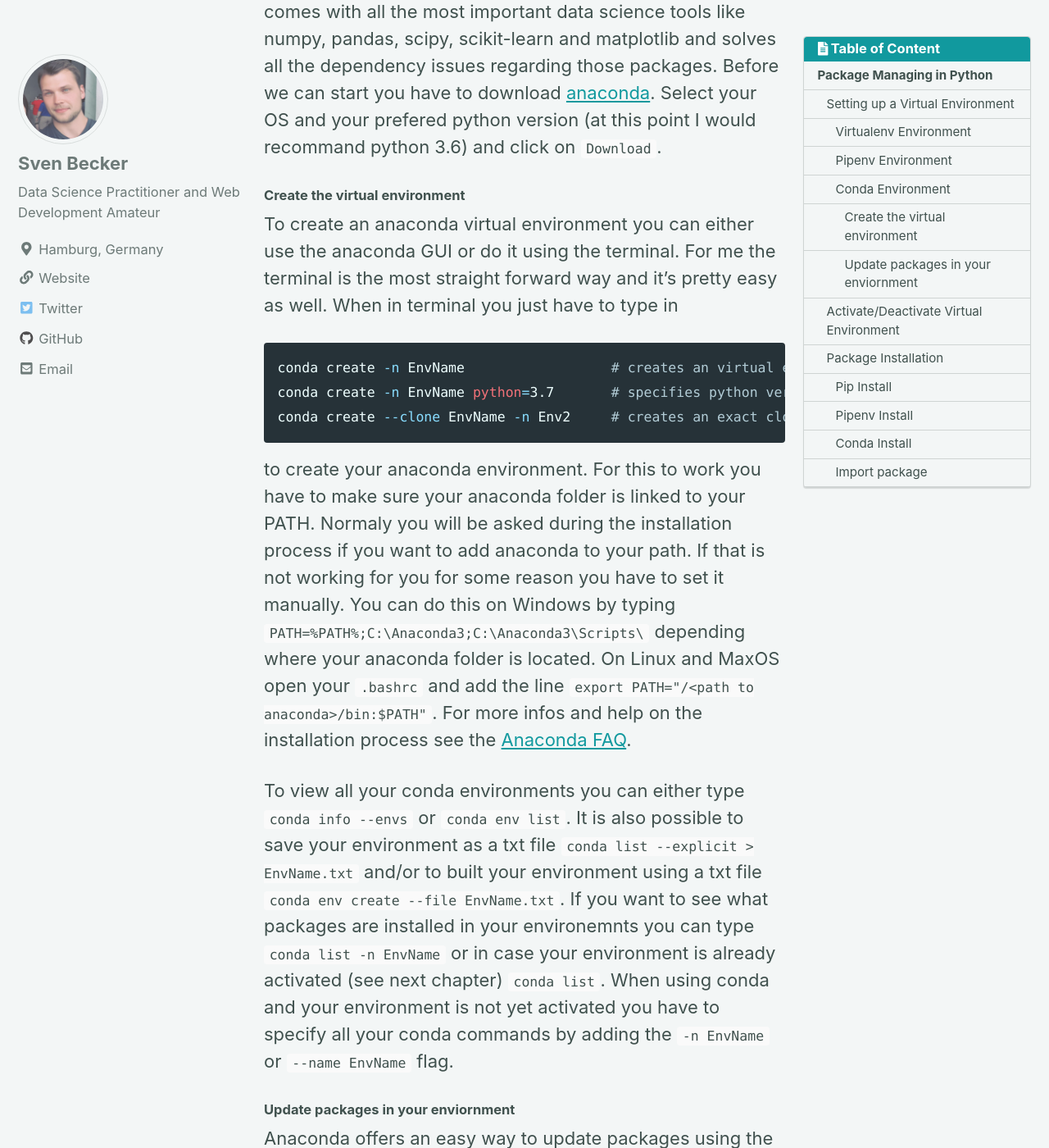
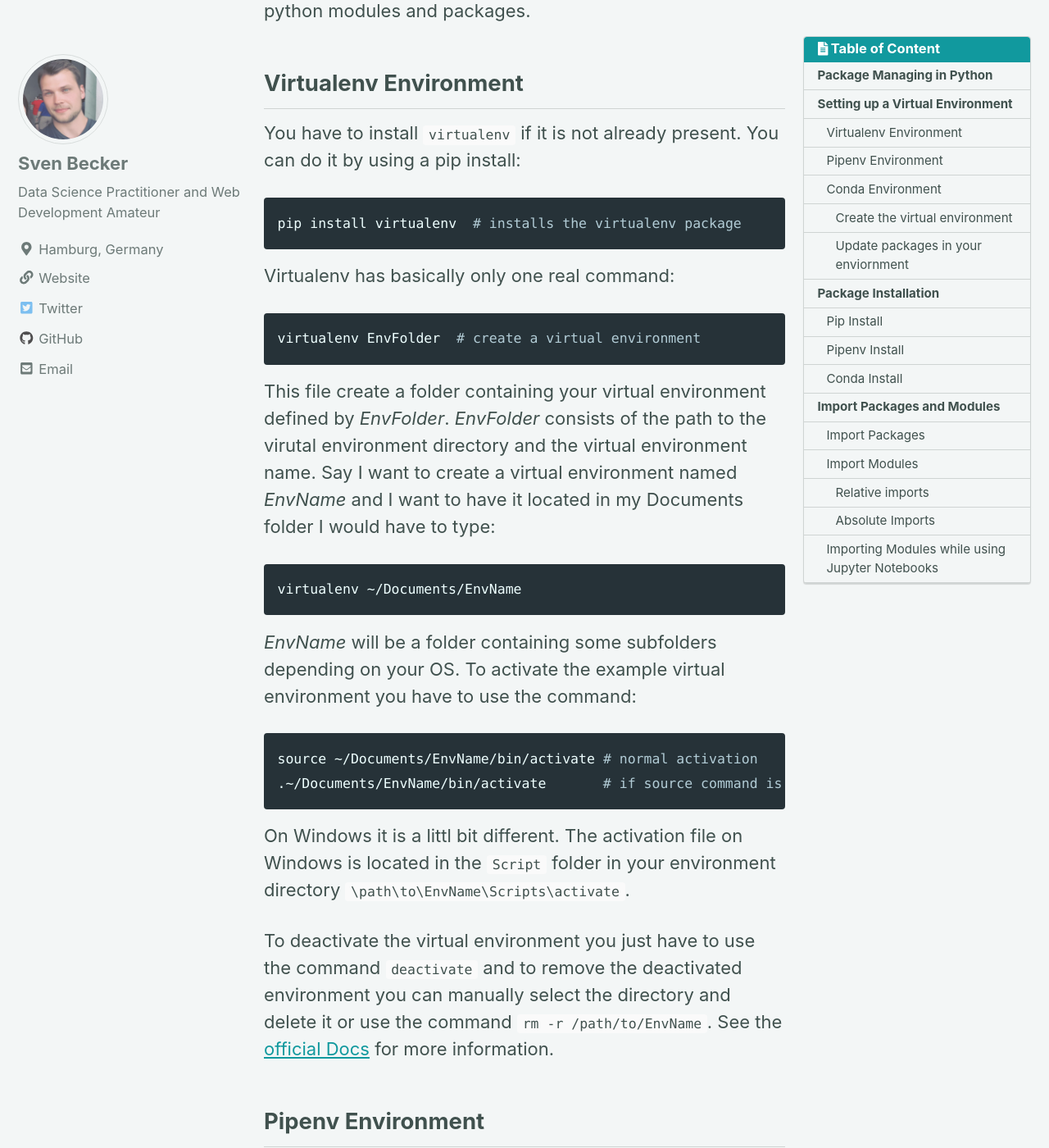
Before and after one commit to SvenBecker/blog, a Jekyll site: the page built from _posts/2018-10-19-package-managing.md, in a window 1280 px wide and 1400 px high, scrolled down 1324 px. Shown: the whole window at 82% size. Built offline with Jekyll 4.4.1, drawn with Linux system fonts in a browser that asks for light colours; cached includes are drawn as plain includes; nearby versions of some CDN libraries; some of the changed text lies outside the part shown.

Commit message:
updated package management guide

````diff
--- a/Gemfile
+++ b/Gemfile
@@ -16,8 +16,7 @@ gem "github-pages", group: :jekyll_plugins
 gem "jekyll-include-cache"
 gem "minimal-mistakes-jekyll"
 
-# for Windows
-gem 'tzinfo-data'
+# gem 'tzinfo-data'     # for Windows
 
 # The following plugins are automatically loaded by the theme-gem:
 #   gem "jekyll-paginate"
--- a/_posts/2018-10-19-package-managing.md
+++ b/_posts/2018-10-19-package-managing.md
@@ -1,43 +1,88 @@
 ---
 title: Package Managing in Python
 date: 2018-10-19T16:35:28+02:00
+header:
+   overlay_image: /assets/images/galleries/g1_overlay.jpeg
+   teaser: /assets/images/galleries/g1_teaser.jpeg
+excerpt: How to efficiently manage the dependencies in your Python projects. A short introduction to virtual environments and package installation.
 ---
+
+# Package Managing in Python
 
 **Notice!** This page is still in progress!
 {: .notice--primary}
 
-# Package Managing in Python
-
-This is a short overview of package managing in python utilizing pip, pipenv, virtualenv and anaconda.
+This is a short overview of package managing in python utilizing *pip*, *virtualenv*, *pipenv* and *anaconda*.
 The general workflow while working on python projects can be visualized by this steps:
 
-1. Create virtual environment   (if not already present)
-2. Activate virtual environment
-3. Install required packages    (if needed)
+1. Create a virtual environment         (if not already present)
+2. Activate the virtual environment
+3. Install all the required packages    (if needed)
 4. Do all the coding/testing etc.
-5. Deactivate virtual environment
+5. Deactivate the virtual environment
 
-## Setting up a Virtual Environment
+# Setting up a Virtual Environment
 
 First it is important to create a virutal environment for your project, mostly because of specified package dependencies
 (some packages only work on specific python versions whereas others do not) and/or to avoid name conflict in your
 python modules and packages.
 
-### Virtualenv Environment
+## Virtualenv Environment
 
-### Pipenv Environment
+You have to install `virtualenv` if it is not already present. You can do it by using a pip install:
 
-### Conda Environment
+```sh
+pip install virtualenv  # installs the virtualenv package
+```
 
-When doing data science it is most recommand to utilize [Anaconda](https://www.anaconda.com/). It is a very
+Virtualenv has basically only one real command:
+
+```sh
+virtualenv EnvFolder  # create a virtual environment
+```
+
+This file create a folder containing your virtual environment defined by *EnvFolder*.
+*EnvFolder* consists of the path to the virutal environment directory and the virtual environment name.
+Say I want to create a virtual environment named *EnvName* and I want to have it located in my Documents folder
+I would have to type:
+
+```sh
+virtualenv ~/Documents/EnvName
+```
+
+*EnvName* will be a folder containing some subfolders depending on your OS. To activate the example virtual environment
+you have to use the command:
+
+```sh
+source ~/Documents/EnvName/bin/activate # normal activation
+.~/Documents/EnvName/bin/activate       # if source command is not available
+```
+
+On Windows it is a littl bit different. The activation file on Windows is located in the `Script` folder in your environment directory `\path\to\EnvName\Scripts\activate`.
+
+To deactivate the virtual environment you just have to use the command `deactivate` and to remove the
+deactivated environment you can manually select the directory and delete it or use the command `rm -r /path/to/EnvName`.
+See the [official Docs](https://virtualenv.pypa.io/en/latest/userguide/) for more information.
+
+## Pipenv Environment
+
+> Pipenv is a tool that aims to bring the best of all packaging worlds (bundler, composer, npm, cargo, yarn, etc.) to the Python world.
+
+[Pipenv](https://pipenv.readthedocs.io/en/latest/) is a much more versatile way to manage your virtual environments as well as your packages contained in those environments. It combines *pip*, *virtualenv* and *PipFile*.
+
+For non scientific projects I would highly recommand using Pipenv.
+
+## Conda Environment
+
+But when doing data science it is most recommand to utilize [Anaconda](https://www.anaconda.com/). It is a very
 popular package managing tool which comes with all the most important data science tools like numpy, pandas,
 scipy, scikit-learn and matplotlib and solves all the dependency issues regarding those packages.
-Before we can start you have to download [anaconda](https://www.anaconda.com/download/). Select your OS and your prefered
+Before we can start you have to download [Anaconda](https://www.anaconda.com/download/). Select your OS and your prefered
 python version (at this point I would recommand python 3.6) and click on `Download`.
 
-#### Create the virtual environment
+### Create the virtual environment
 
-To create an anaconda virtual environment you can either use the anaconda GUI or do it using the terminal.
+To create an Anaconda virtual environment you can either use the Anaconda GUI or do it using the terminal.
 For me the terminal is the most straight forward way and it's pretty easy as well.
 When in terminal you just have to type in
 
@@ -47,11 +92,11 @@ conda create -n EnvName python=3.7       # specifies python version to 3.7
 conda create --clone EnvName -n Env2     # creates an exact clone of EnvName named Env2
 ```
 
-to create your anaconda environment. For this to work you have to make sure your anaconda folder is linked to your PATH.
-Normaly you will be asked during the installation process if you want to add anaconda to your path. If that is not working for you for some
-reason you have to set it manually.  You can do this on Windows by typing `PATH=%PATH%;C:\Anaconda3;C:\Anaconda3\Scripts\` depending
-where your anaconda folder is located. On Linux and MaxOS open your `.bashrc` and add the line `export PATH="/<path to anaconda>/bin:$PATH"`.
-For more infos and help on the installation process see the [Anaconda FAQ](https://docs.anaconda.com/anaconda/faq/).
+to create your Anaconda environment. For this to work you have to make sure your Anaconda folder is linked to your PATH.
+Normaly you will be asked during the installation process if you want to add Anaconda to your path. If that is not working for you for some
+reason you have to set it manually.  You can do this on Windows by opening the Command Prompt or Powershell and typing `PATH=%PATH%;C:\Anaconda3;C:\Anaconda3\Scripts\` depending
+where your Anaconda folder is located. On Linux and MaxOS open your `.bashrc` and add the line `export PATH="/<path to anaconda>/bin:$PATH"` to your `.bashrc` file.
+For more information and help on the installation process see the [Anaconda FAQ](https://docs.anaconda.com/anaconda/faq/).
 
 To view all your conda environments you can either type `conda info --envs` or `conda env list`. It is also possible to save your environment as a txt file
 `conda list --explicit > EnvName.txt` and/or to built your environment using a txt file `conda env create --file EnvName.txt`.
@@ -59,12 +104,26 @@ If you want to see what packages are installed in your  environemnts you can typ
 activated (see next chapter) `conda list`. When using conda
 and your environment is not yet activated you have to specify all your conda commands by adding the `-n EnvName` or `--name EnvName` flag.
 
-#### Update packages in your enviornment
+To activate or deactivate your virtual environment on Linux and MacOS open your Terminal and type:
+
+```sh
+source activate EnvName # activates EnvName
+source deactivate       # deactivates EnvName
+```
+
+On Windows open your Command Prompt or Powershell and type:
+
+```sh
+activate EnvName    # activates EnvName
+deactivate          # deactivates EnvName
+```
+
+### Update packages in your enviornment
 
 Anaconda offers an easy way to update packages using the `conda update` command. For example:
 
 ```sh
-conda update conda                  # updates anaconda to the most recent version
+conda update conda                  # updates Anaconda to the most recent version
 conda update SomePackage            # updates SomePackage in MyEnv (if already activated)
 conda update -n MyEnv SomePackage   # updates SomePackage in MyEnv
 conda update  --all                 # updates all packages in MyEnv (if already activated)
@@ -78,27 +137,9 @@ Anaconda offers a cheat sheet for the most useful tasks: [Conda CheatSheet](http
 **Notice!** You can also use pip installs in your conda virtual environment! (see the pip install chapter)
 {: .notice--info}
 
-## Activate/Deactivate Virtual Environment
+# Package Installation
 
-Before working in your environment you have to activate it.
-Activating and deactivating your environments is independent of your used package managing tool.
-The basic commands are:
-
-```sh
-source activate EnvName # activates EnvName
-source deactivate       # deactivates EnvName
-```
-
-for Linux and MacOS and on Windows:
-
-```sh
-activate EnvName    # activates EnvName
-deactivate          # deactivates EnvName
-```
-
-## Package Installation
-
-### Pip Install
+## Pip Install
 
 The packages for pip installs will be requested from the official [PyPi website](https://pypi.org).
 Most common option flags for pip installs.
@@ -119,10 +160,9 @@ suported or updated version on PyPi or Anaconda but a `setup.py` file and a `req
 `pip install git+https://github.com/UserName/Package`. This will install the project into your currently activated environment.
 {: .notice--info}
 
-### Pipenv Install
+## Pipenv Install
 
-
-### Conda Install
+## Conda Install
 
 The packages for conda installs will be requested from the [Anaconda website](https://pypi.org).
 Most common option flags for conda installs.
@@ -140,4 +180,105 @@ pip install --upgrade SomePackage    # upgrades installed package
 pip install --pre SomePackage        # installs the pre-release version
 ```
 
-### Import package
+# Import Packages and Modules
+
+## Import Packages
+
+It pretty easy to import packages you have already installed via one of the package management tools listed above.
+Just add the line `import SomePackage` to the top of your python file, where you want to use one or more of the utilities provided by the package. Instead you can also specifiy what you want to import.
+Let say you want to import the function *printf* which is provided by the package *SomePackage* and located in the
+*SomeFile* file. There are multiple ways to import this function. For example:
+
+```python
+import SomePackage
+# call SomePackage.SomeFile.printf() in your file
+
+from SomePackage.SomeFile import printf
+# call printf() in your file
+
+import SomePackage.SomeFile as sf
+# call sf.printf() in your file
+
+from SomePackage.SomeFile import *
+# call printf() in your file
+# import all functions, variables and classes SomeFile provides
+# may lead to name conflicts so be careful with this sort of import
+
+```
+
+## Import Modules
+
+But you can also import your own modules. For example you defined a useful function in one of your files but want to
+use it also in different files. The file which contains the function you want to import is called *module*.
+Say your project structure is as following:
+
+```sh
+MyProject                 # your project directory => project root
+├── main.py               # a python file located at the root
+├── subfolder             # regular folder
+|  ├── __init__.py        # init file
+|  ├── foo.py             # some python file
+|  ├── foo2.py            # some python file
+|  └── subsubfolder       # regular subfolder
+|     ├── __init__.py     # init file
+|     └── subfoo.py       # another python file
+└── subfolder2            # second folder
+   └── __init__.py        # another init file
+   └── bar.py             # another python file
+```
+
+`__init__.py` just declares the folder where it is located to be a module. It can remain empty.In general there are two ways to import modules; by using relative or absolute imports.
+
+**Notice!** Adding `__init__.py` to your project folders was important in Python 2. In Python 3 it is no longer required!
+{: .notice--primary}
+
+### Relative imports
+
+When in `main.py` file:
+
+```python
+import subfolder.foo                    # import foo.py
+import subfolder.subsubfolder.subfoo    # import subfoo.py
+```
+
+When in `foo.py`:
+
+```python
+import .subfoo                           # import foo2.py
+import subsubfolder.subfoo               # import suboo.py
+import ..main                            # import main
+import ..subfolder2.bar                  # import bar.py
+```
+
+### Absolute Imports
+
+When in `main.py` file:
+
+```python
+import MyProject.subfolder.foo                    # import foo.py
+import MyProject.subfolder.subsubfolder.subfoo    # import subfoo.py
+```
+
+When in `foo.py`:
+
+```python
+import MyProject.subfolder.foo2                   # import foo2.py
+import MyProject.subfolder.subsubfolder.subfoo    # import foo.py
+import MyProject.main                             # import main
+import MyProject.subfolder2.bar                   # import bar.py
+```
+
+## Importing Modules while using Jupyter Notebooks
+
+There might be some issues with relative and absolute imports when using Jupyter Notebooks. The reason is
+that the Jupyter Kernel might not use the same Path your Python interpreter is using.
+To fix that problem you can add your project folder to the Jupyter path or you can do it by adding this two lines before
+you import any own modules in your notebook:
+
+```python
+import sys
+sys.path.add("path/to/project")
+```
+
+**Notice!** The *path/to/project* may also be relative or absolute!
+{: .notice--primary}
````
Also changed, not shown: _code_snippets/utils_data.md (+4 -4 lines).
